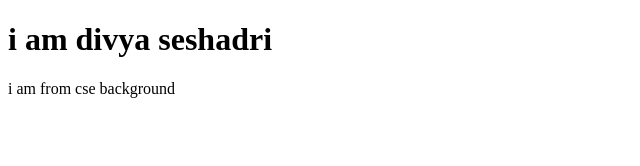
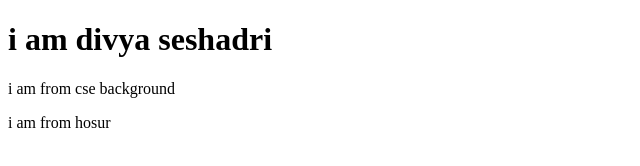
Before and after one commit to divyaseshadri/test1, a plain HTML site: page index.html in a window 1280 px wide. Shown: the whole page, without its empty margins (0-640 px from the left). Drawn offline with Linux system fonts and the light colour scheme.

Commit message:
feat: some changes

```diff
--- a/index.html
+++ b/index.html
@@ -8,5 +8,6 @@
 <body>
     <h1>i am divya seshadri</h1>
     <p>i am from cse background</p>
+    <p>i am from hosur</p>
 </body>
 </html>
```
